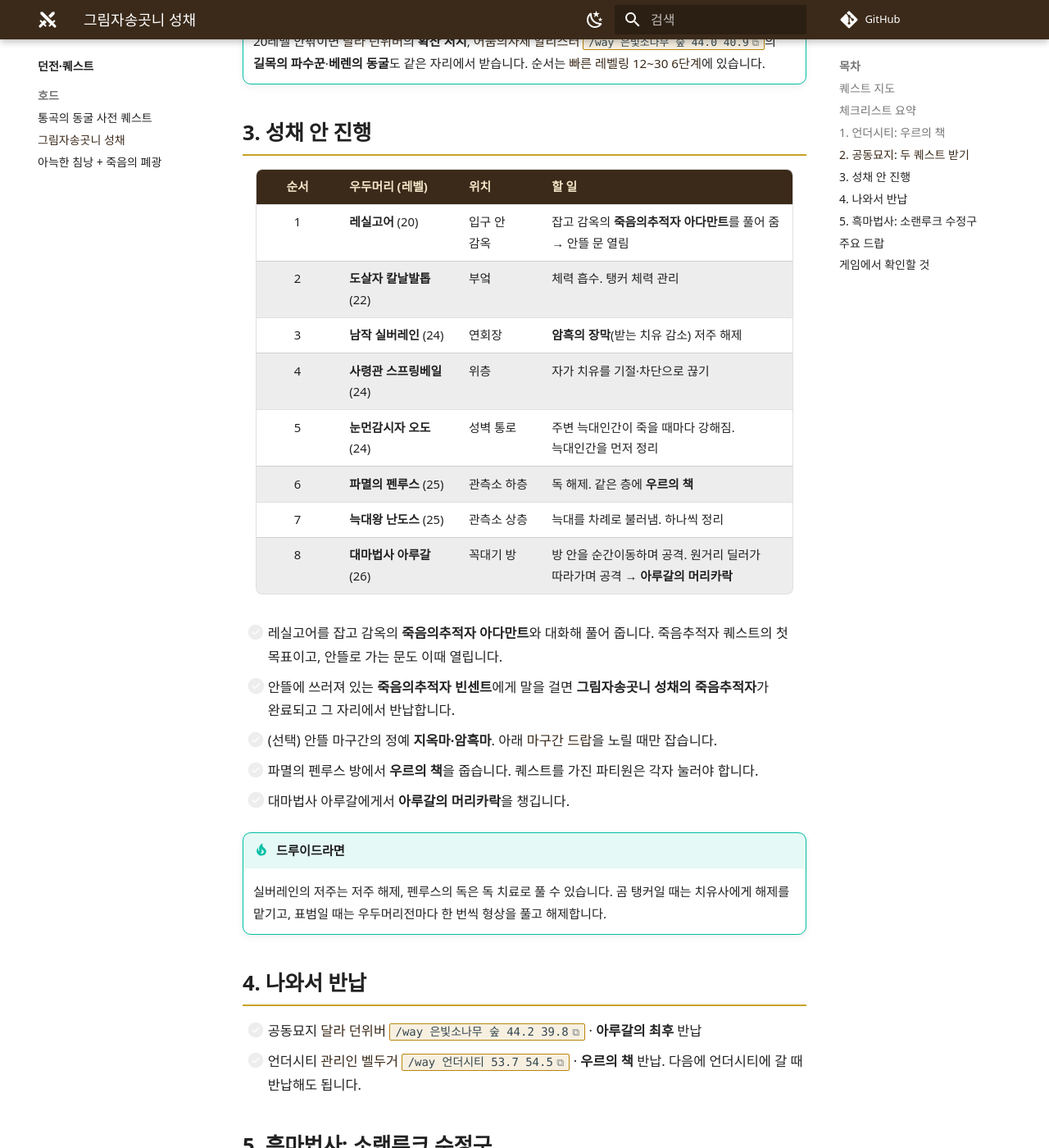
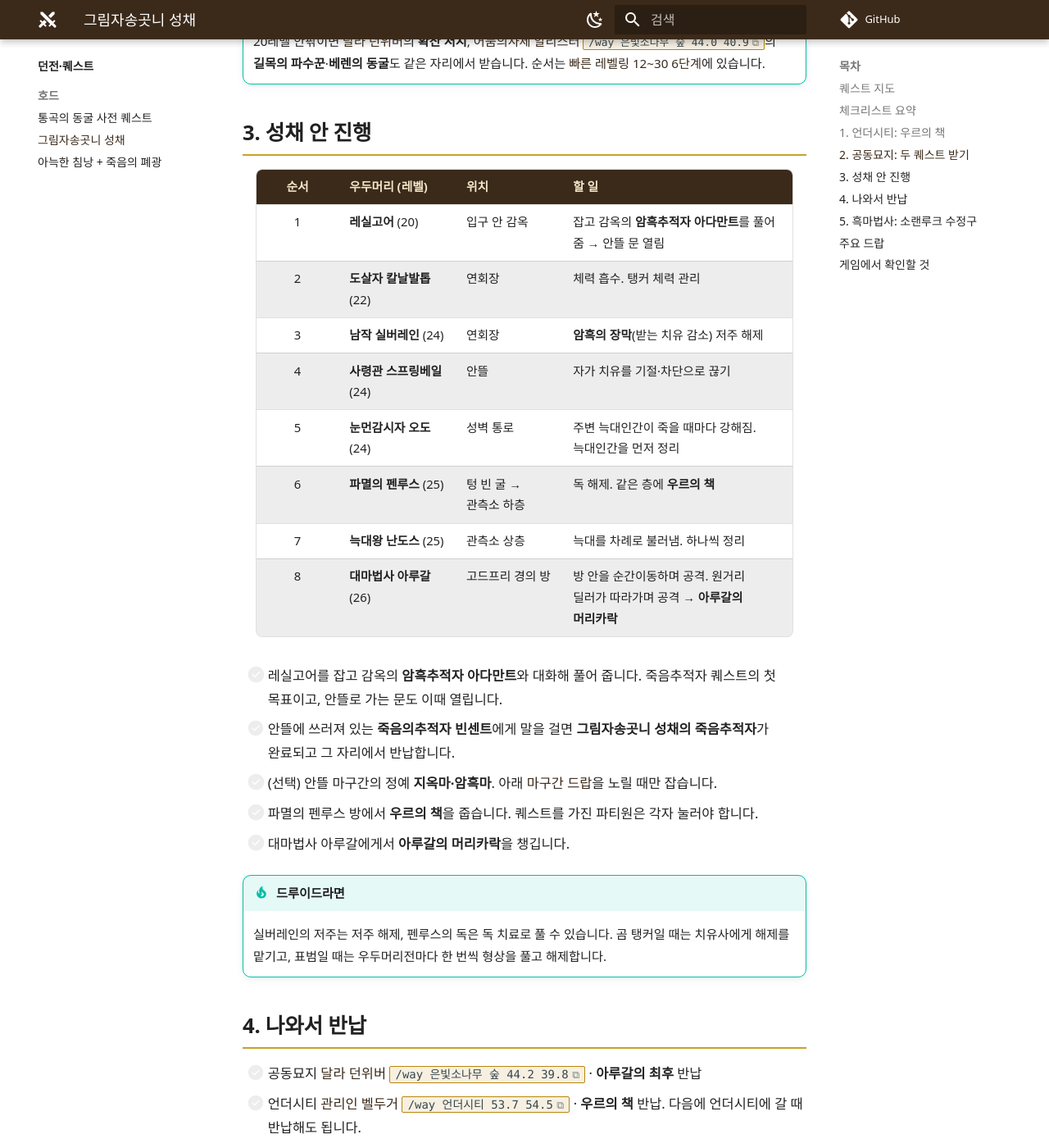
Before and after one commit to highv-game/wcf-guide, an MkDocs documentation site: the page built from docs/leveling/shadowfang-keep-horde.md, in a window 1280 px wide and 1400 px high, scrolled down 3620 px. Shown: the whole window at 82% size. Built offline with MkDocs 1.6.1 and Material for MkDocs 9.7.7, drawn with Linux system fonts in a browser that asks for light colours; some web fonts are replaced; comment, search, counter and statistics services are not loaded; some of the changed text lies outside the part shown.

```diff
--- a/docs/leveling/shadowfang-keep-horde.md
+++ b/docs/leveling/shadowfang-keep-horde.md
@@ -7,7 +7,7 @@
 
     - 호드 던전 퀘스트는 **3개**이고 **셋 다 선행이 없습니다**. 언더시티 **우르의 책**, 공동묘지 **그림자송곳니 성채의 죽음추적자**와 **아루갈의 최후**를 받고 들어가면 됩니다. 셋을 합치면 퀘스트 경험치 7,400입니다.
     - 우두머리는 8명입니다. 레실고어 → 도살자 칼날발톱 → 남작 실버레인 → 사령관 스프링베일 → 눈먼감시자 오도 → 파멸의 펜루스 → 늑대왕 난도스 → 대마법사 아루갈 순서로 만납니다.
-    - 첫 우두머리 레실고어를 잡고 **감옥의 죽음의추적자 아다만트를 풀어 줘야 안뜰 문이 열립니다**.
+    - 첫 우두머리 레실고어를 잡고 **감옥의 암흑추적자 아다만트를 풀어 줘야 안뜰 문이 열립니다**.
     - 저주와 독을 거는 몹이 많습니다. 드루이드는 저주 해제와 독 치료를 둘 다 맡을 수 있습니다.
     - 방문 순서와 성채 안 진행 순서는 [아래 지도](#map)에 있습니다.
 
@@ -22,7 +22,7 @@
 | 퀘스트 | 레벨 (받는 레벨) | 받는 곳 | 목표 | 반납 |
 | --- | :-: | --- | --- | --- |
 | **우르의 책** | 26 (16) | 언더시티 관리인 벨두거 | 관측소 하층의 우르의 책 | 언더시티 관리인 벨두거 |
-| **그림자송곳니 성채의 죽음추적자** | 25 (18) | 공동묘지 고위집행관 하드렉 | 죽음의추적자 아다만트와 빈센트 찾기 | 던전 안 죽음의추적자 빈센트 |
+| **그림자송곳니 성채의 죽음추적자** | 25 (18) | 공동묘지 고위집행관 하드렉 | 암흑추적자 아다만트와 죽음의추적자 빈센트 찾기 | 던전 안 죽음의추적자 빈센트 |
 | **아루갈의 최후** | 27 (18) | 공동묘지 달라 던위버 | 대마법사 아루갈 → 아루갈의 머리카락 | 공동묘지 달라 던위버 |
 
 ## 1. 언더시티: 우르의 책 { #book-of-ur }
@@ -44,16 +44,16 @@
 
 | 순서 | 우두머리 (레벨) | 위치 | 할 일 |
 | :-: | --- | --- | --- |
-| 1 | **레실고어** (20) | 입구 안 감옥 | 잡고 감옥의 **죽음의추적자 아다만트**를 풀어 줌 → 안뜰 문 열림 |
-| 2 | **도살자 칼날발톱** (22) | 부엌 | 체력 흡수. 탱커 체력 관리 |
+| 1 | **레실고어** (20) | 입구 안 감옥 | 잡고 감옥의 **암흑추적자 아다만트**를 풀어 줌 → 안뜰 문 열림 |
+| 2 | **도살자 칼날발톱** (22) | 연회장 | 체력 흡수. 탱커 체력 관리 |
 | 3 | **남작 실버레인** (24) | 연회장 | **암흑의 장막**(받는 치유 감소) 저주 해제 |
-| 4 | **사령관 스프링베일** (24) | 위층 | 자가 치유를 기절·차단으로 끊기 |
+| 4 | **사령관 스프링베일** (24) | 안뜰 | 자가 치유를 기절·차단으로 끊기 |
 | 5 | **눈먼감시자 오도** (24) | 성벽 통로 | 주변 늑대인간이 죽을 때마다 강해짐. 늑대인간을 먼저 정리 |
-| 6 | **파멸의 펜루스** (25) | 관측소 하층 | 독 해제. 같은 층에 **우르의 책** |
+| 6 | **파멸의 펜루스** (25) | 텅 빈 굴 → 관측소 하층 | 독 해제. 같은 층에 **우르의 책** |
 | 7 | **늑대왕 난도스** (25) | 관측소 상층 | 늑대를 차례로 불러냄. 하나씩 정리 |
-| 8 | **대마법사 아루갈** (26) | 꼭대기 방 | 방 안을 순간이동하며 공격. 원거리 딜러가 따라가며 공격 → **아루갈의 머리카락** |
+| 8 | **대마법사 아루갈** (26) | 고드프리 경의 방 | 방 안을 순간이동하며 공격. 원거리 딜러가 따라가며 공격 → **아루갈의 머리카락** |
 
-- [ ] 레실고어를 잡고 감옥의 **죽음의추적자 아다만트**와 대화해 풀어 줍니다. 죽음추적자 퀘스트의 첫 목표이고, 안뜰로 가는 문도 이때 열립니다.
+- [ ] 레실고어를 잡고 감옥의 **암흑추적자 아다만트**와 대화해 풀어 줍니다. 죽음추적자 퀘스트의 첫 목표이고, 안뜰로 가는 문도 이때 열립니다.
 - [ ] 안뜰에 쓰러져 있는 **죽음의추적자 빈센트**에게 말을 걸면 **그림자송곳니 성채의 죽음추적자**가 완료되고 그 자리에서 반납합니다.
 - [ ] (선택) 안뜰 마구간의 정예 **지옥마·암흑마**. 아래 [마구간 드랍](#loot)을 노릴 때만 잡습니다.
 - [ ] 파멸의 펜루스 방에서 **우르의 책**을 줍습니다. 퀘스트를 가진 파티원은 각자 눌러야 합니다.
@@ -105,7 +105,6 @@
 
 ## 게임에서 확인할 것
 
-- [ ] 퀘스트 창에 뜨는 이름이 "죽음추적자"인지 "죽음의추적자"인지
 - [ ] 우르의 책·아루갈의 최후 보상 목록
 - [ ] 늑대가죽 다리보호구·눈먼감시자의 벨트·검은 늑대 팔보호구 능력치
 - [ ] 도면: 무두질 선반, 도면: 독소 연구대의 쓰임새
--- a/docs/tools/shadowfang-keep-horde.html
+++ b/docs/tools/shadowfang-keep-horde.html
@@ -138,7 +138,7 @@ code.way{font-family:ui-monospace,Menlo,monospace;font-size:12px;background:var(
       <thead><tr><th>퀘스트</th><th>레벨 (받는 레벨)</th><th>받는 곳</th><th>목표</th></tr></thead>
       <tbody>
         <tr><td>우르의 책</td><td>26 (16)</td><td>언더시티 관리인 벨두거</td><td>관측소 하층의 책</td></tr>
-        <tr><td>그림자송곳니 성채의 죽음추적자</td><td>25 (18)</td><td>공동묘지 고위집행관 하드렉</td><td>감옥의 아다만트, 안뜰의 빈센트</td></tr>
+        <tr><td>그림자송곳니 성채의 죽음추적자</td><td>25 (18)</td><td>공동묘지 고위집행관 하드렉</td><td>감옥의 암흑추적자 아다만트, 안뜰의 죽음의추적자 빈센트</td></tr>
         <tr><td>아루갈의 최후</td><td>27 (18)</td><td>공동묘지 달라 던위버</td><td class="need">대마법사 아루갈 → 아루갈의 머리카락</td></tr>
       </tbody>
     </table>
@@ -163,16 +163,16 @@ const STEPS=[
  {n:3,map:"s",x:44.8,y:67.8,lab:"그림자송곳니 성채",left:1,dungeon:1,title:"성채 입구",where:"공동묘지에서 남쪽 길, 장작나무 마을 서쪽 언덕",
   items:[["do","입구 돌다리 위 문",W("은빛소나무 숲",44.8,67.8)]]},
  {n:4,map:"d",x:80,y:330,dungeon:1,title:"① 레실고어 · 감옥",where:"입구 바로 안쪽",
-  items:[["do","문지기 <b>레실고어</b> 처치"],["do","감옥 안 <b>죽음의추적자 아다만트</b> 풀어 주기 → 안뜰 문이 열림"]]},
+  items:[["do","문지기 <b>레실고어</b> 처치"],["do","감옥 안 <b>암흑추적자 아다만트</b> 풀어 주기 → 안뜰 문이 열림"]]},
  {n:5,map:"d",x:200,y:300,dungeon:1,title:"안뜰",where:"감옥 다음 넓은 마당",
   items:[["end","쓰러진 <b>죽음의추적자 빈센트</b>에게 말 걸기 → <b>죽음추적자</b> 퀘스트 완료"],["do","(선택) 마구간의 정예 지옥마·암흑마"]]},
- {n:6,map:"d",x:330,y:300,dungeon:1,title:"② 도살자 칼날발톱 · ③ 남작 실버레인",where:"안뜰 옆 부엌과 연회장",
+ {n:6,map:"d",x:330,y:300,dungeon:1,title:"② 도살자 칼날발톱 · ③ 남작 실버레인",where:"연회장",
   items:[["do","실버레인의 <b>암흑의 장막</b>(받는 치유 감소)은 저주 해제"]]},
- {n:7,map:"d",x:440,y:220,dungeon:1,left:1,title:"④ 사령관 스프링베일 · ⑤ 눈먼감시자 오도",where:"위층과 성벽 통로",
+ {n:7,map:"d",x:440,y:220,dungeon:1,left:1,title:"④ 사령관 스프링베일 · ⑤ 눈먼감시자 오도",where:"안뜰 → 성벽 통로",
   items:[["do","스프링베일 자가 치유는 끊기"],["do","오도 주변 늑대인간을 먼저 정리"]]},
- {n:8,map:"d",x:330,y:130,dungeon:1,title:"⑥ 파멸의 펜루스 · 우르의 책",where:"성벽 끝 통로 → 관측소 아래층",
+ {n:8,map:"d",x:330,y:130,dungeon:1,title:"⑥ 파멸의 펜루스 · 우르의 책",where:"텅 빈 굴 → 관측소 하층",
   items:[["do","펜루스의 독은 해제"],["do","방 안 탁자의 <b>우르의 책</b> 줍기"]]},
- {n:9,map:"d",x:180,y:70,dungeon:1,title:"⑦ 늑대왕 난도스 · ⑧ 대마법사 아루갈",where:"관측소 위층 → 꼭대기 방",
+ {n:9,map:"d",x:180,y:70,dungeon:1,title:"⑦ 늑대왕 난도스 · ⑧ 대마법사 아루갈",where:"관측소 상층 → 고드프리 경의 방",
   items:[["do","난도스는 부르는 늑대를 하나씩 정리"],["do","아루갈 → <b>아루갈의 머리카락</b>"]]},
  {n:10,map:"s",x:43.8,y:40.6,dup:1,title:"나와서 반납",where:"공동묘지 · 언더시티",
   items:[["end","달라 던위버 <b>아루갈의 최후</b>",W("은빛소나무 숲",44.2,39.8)],["end","관리인 벨두거 <b>우르의 책</b> (다음에 언더시티에 갈 때)",W("언더시티",53.7,54.5)]]},
@@ -206,10 +206,10 @@ el("rect",{x:0,y:0,width:520,height:420,fill:"var(--cliff)",opacity:.45},sd);
 const room=(x,y,w,h,t)=>{el("rect",{x,y,width:w,height:h,rx:10,class:"room"},sd);el("text",{x:x+w/2,y:y+h+14,class:"room-t"},sd).textContent=t};
 room(30,300,100,70,"입구 · 감옥");
 room(150,250,110,100,"안뜰 · 마구간");
-room(280,260,110,90,"부엌 · 연회장");
-room(400,170,90,110,"위층 · 성벽");
+room(280,260,110,90,"연회장");
+room(400,170,90,110,"성벽 통로");
 room(280,95,100,70,"관측소 하층");
-room(120,30,120,70,"관측소 상층 · 아루갈의 방");
+room(120,30,120,70,"관측소 상층 · 고드프리 경의 방");
 el("polyline",{points:"80,335 205,300 335,305 445,225 330,130 180,65",class:"route"},sd);
 
 // ── 동선 (바깥)
```
Also changed, not shown: docs/changelog.md (+1 -1 lines), docs/leveling/fast-route-horde.md (+1 -1 lines).
